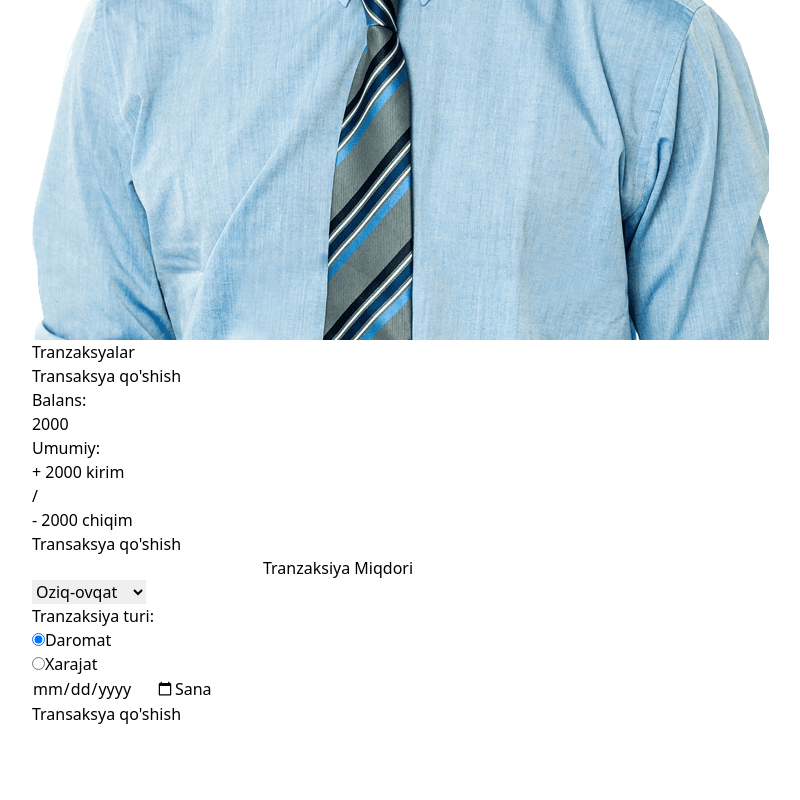
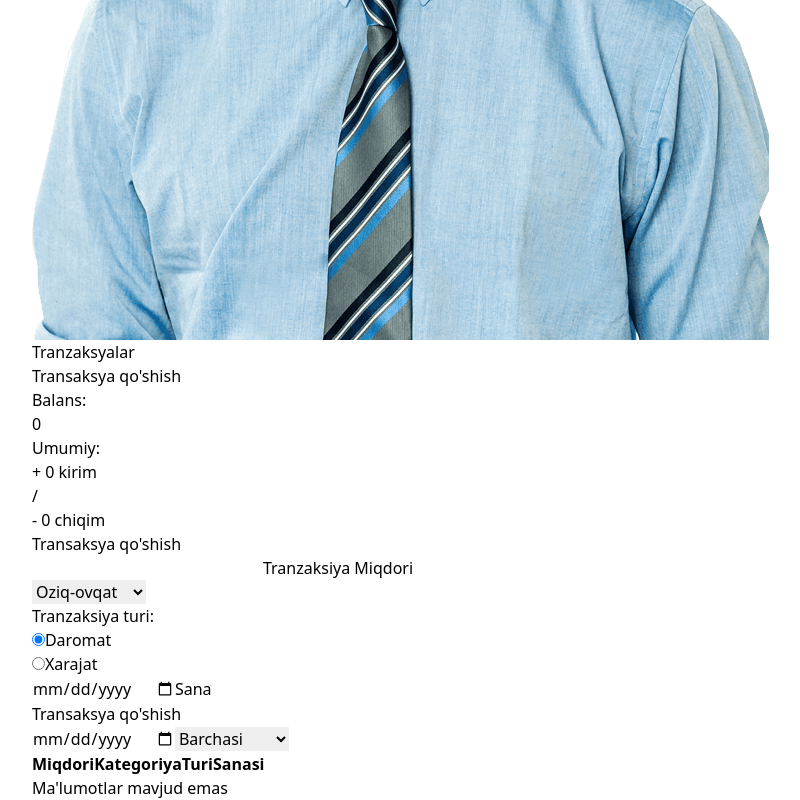
Before and after one commit to shokhsanam18/Asaxiy-transactions, a React (Vite) app: page /transactions in a window 1280 px wide. Shown: the part 520-1320 px from the top of the page, without its empty margins (150-950 px from the left). Before the commit the page ends 1246 px from the top, so only its background shows below. Built offline with nearby package versions, Linux system fonts and the light colour scheme.

Commit message:
transaction.jsx added

```diff
--- a/src/components/transactions.jsx
+++ b/src/components/transactions.jsx
@@ -1,41 +1,16 @@
-import React, { useState } from "react";
+import React from "react";
 import Modal from "./Modal";
+import TransactionApp from "./management";
+import State from "./state";
 
 const Transactions = () => {
-
-    const [isOpen, setIsOpen] = useState(false)
-    const openfunc = () => setIsOpen(!isOpen)
-
-
-
   return (
     <section className="w-full">
-      <div className="flex flex-col py-3 px-2 gap-4 w-full">
-        <div className="flex w-full justify-between mb-5">
-          <h2 className="text-3xl text-black font-normal">Tranzaksyalar</h2>
-          <button
-          className="bg-blue-600 py-2 outline-none uppercase font-semibold transition ease-in-out duration-300 hover:shadow-xl text-sm px-5 text-white rounded-lg"
-          onClick={openfunc}
-          >
-            Transaksya qo'shish
-          </button>
-        </div>
-        <div>
-          <h3 className="text-2xl text-black font-normal">Balans:</h3>
-          <h3 className="text-3xl text-red-500 font-bold">2000</h3>
-        </div>
-        <div>
-          <h3 className="text-2xl text-black font-normal">Umumiy:</h3>
-          <div className="flex gap-4">
-            <h3 className="text-base text-lime-600 font-bold">+ 2000 kirim</h3>
-            <h3 className="text-base text-black font-bold">/</h3>
-            <h3 className="text-base text-red-500 font-bold">- 2000 chiqim</h3>
-          </div>
-        </div>
-      </div>
-      <Modal isOpen={isOpen}/>
+      <State/>
+      <Modal/>
+      <TransactionApp />
     </section>
   );
 };
 
-export default Transactions
+export default Transactions;
```
